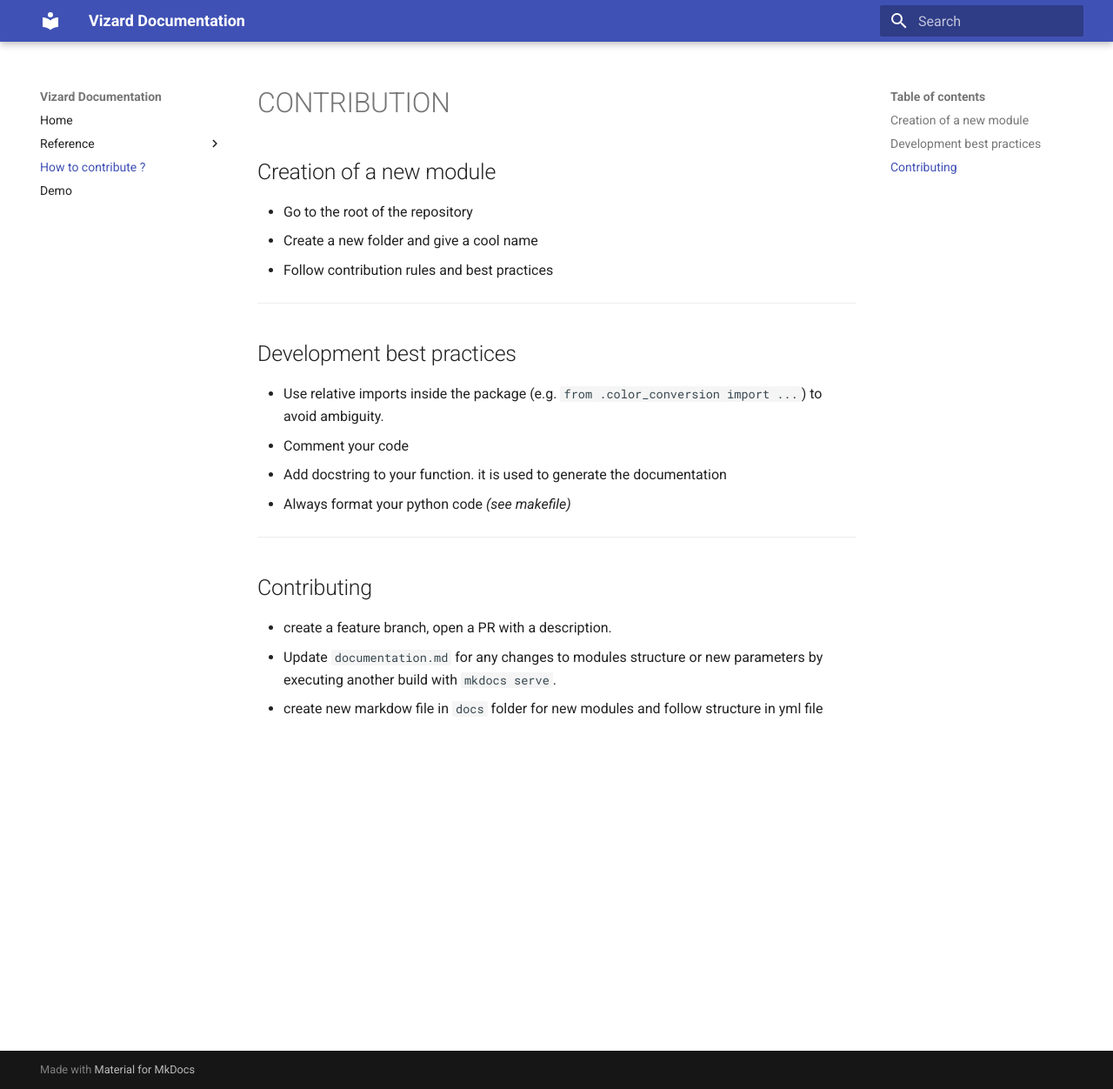
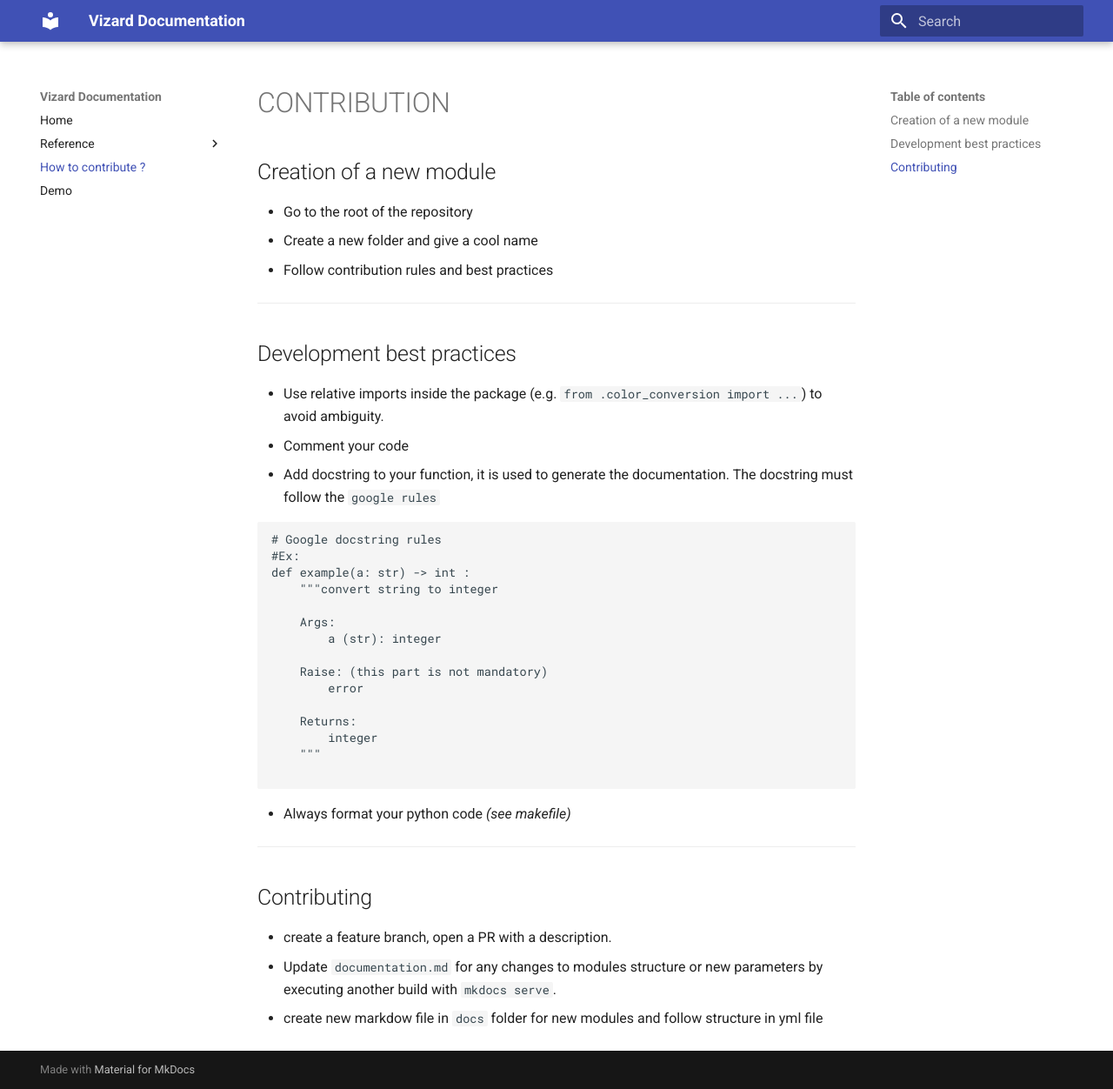
Before and after one commit to 01-edu/vizard, an MkDocs documentation site: the page built from docs/contribution.md, in a window 1280 px wide and 1252 px high. Shown: the whole window at 87% size. Built offline with MkDocs 1.6.1 and Material for MkDocs 9.7.7, drawn with Linux system fonts in a browser that asks for light colours.

Commit message:
docs: enhance contribution guidelines with detailed Google docstring example

````diff
--- a/docs/contribution.md
+++ b/docs/contribution.md
@@ -10,7 +10,24 @@
 ## Development best practices
 - Use relative imports inside the package (e.g. `from .color_conversion import ...`) to avoid ambiguity.
 - Comment your code
-- Add docstring to your function. it is used to generate the documentation
+- Add docstring to your function, it is used to generate the documentation. The docstring must follow the `google rules`
+```python
+# Google docstring rules
+#Ex:
+def example(a: str) -> int :
+    """convert string to integer
+
+    Args:
+        a (str): integer
+
+    Raise: (this part is not mandatory)
+        error
+
+    Returns:
+        integer
+    """
+
+```
 - Always format your python code *(see makefile)*
 
 ---
````
